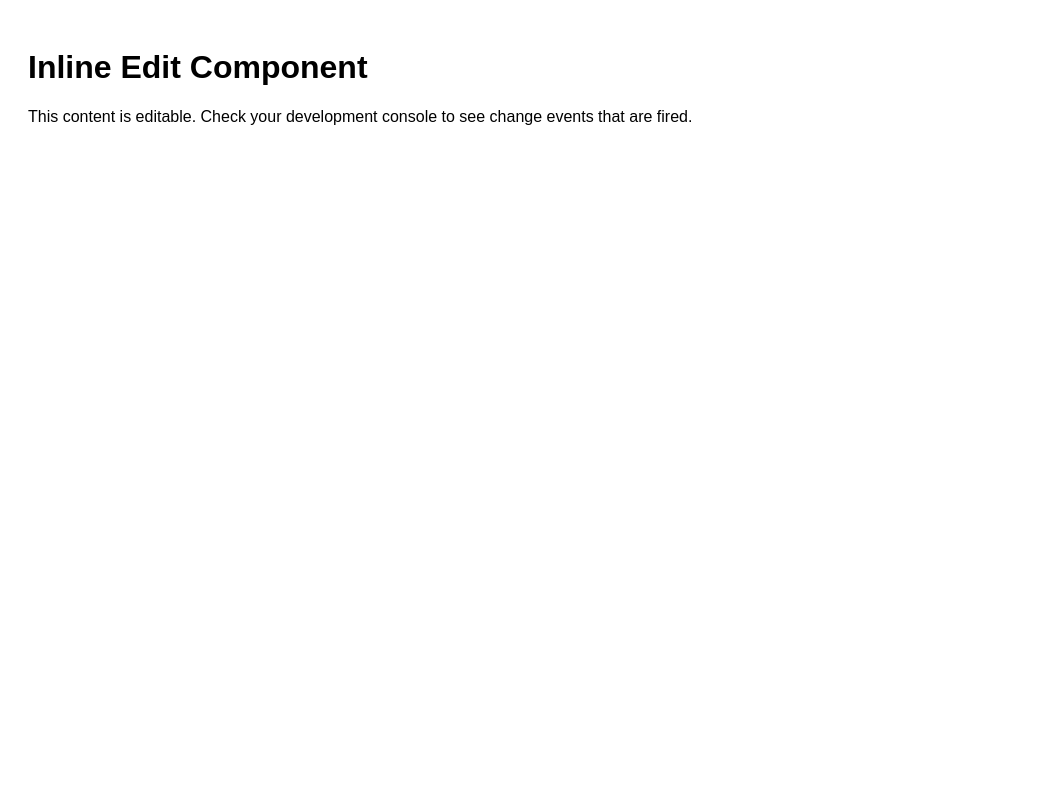
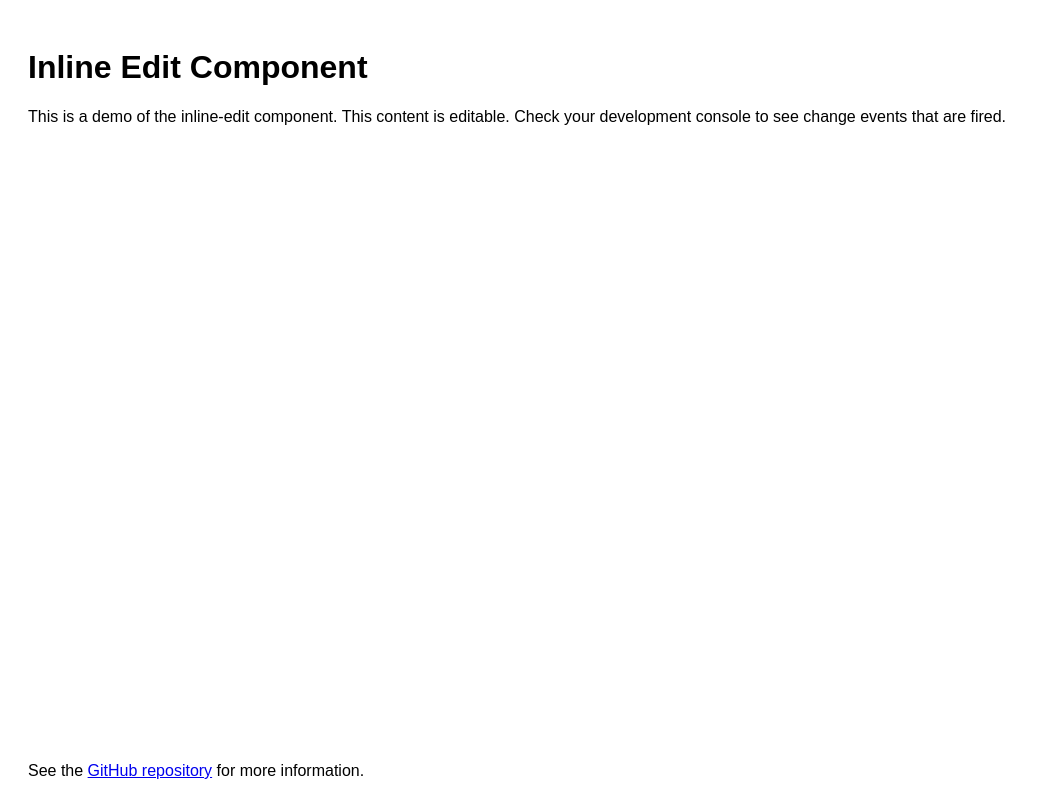
Before and after one commit to adamsanderson/inline-edit, a plain HTML site: page index.html in a window 1280 px wide. Shown: the whole page, without its empty margins (0-1040 px from the left). Drawn offline with Linux system fonts and the light colour scheme.

Commit message:
Update readme with installation and reference to demo.

```diff
--- a/index.html
+++ b/index.html
@@ -11,14 +11,25 @@
       body {
         padding: 20px;
         font-family: sans-serif;
+        background: white;
+      }
+
+      footer {
+        position: fixed;
+        bottom: 20px;
+        background: white;
       }
     </style>
   </head>
   <body>
     <h1><input id='header' value='Inline Edit Component'></h1>
     <p id='content'>
+      This is a demo of the inline-edit component.
       This content is editable. Check your development console to see change events that are fired.
     </p>
+    <footer>
+      See the <a href='https://github.com/adamsanderson/inline-edit/'>GitHub repository</a> for more information.
+    </footer>
     <script src="build/build.js" type="text/javascript" charset="utf-8"></script>
     <script>
       var inlineEdit = require('inline-edit');
```
Also changed, not shown: 1 other file.
